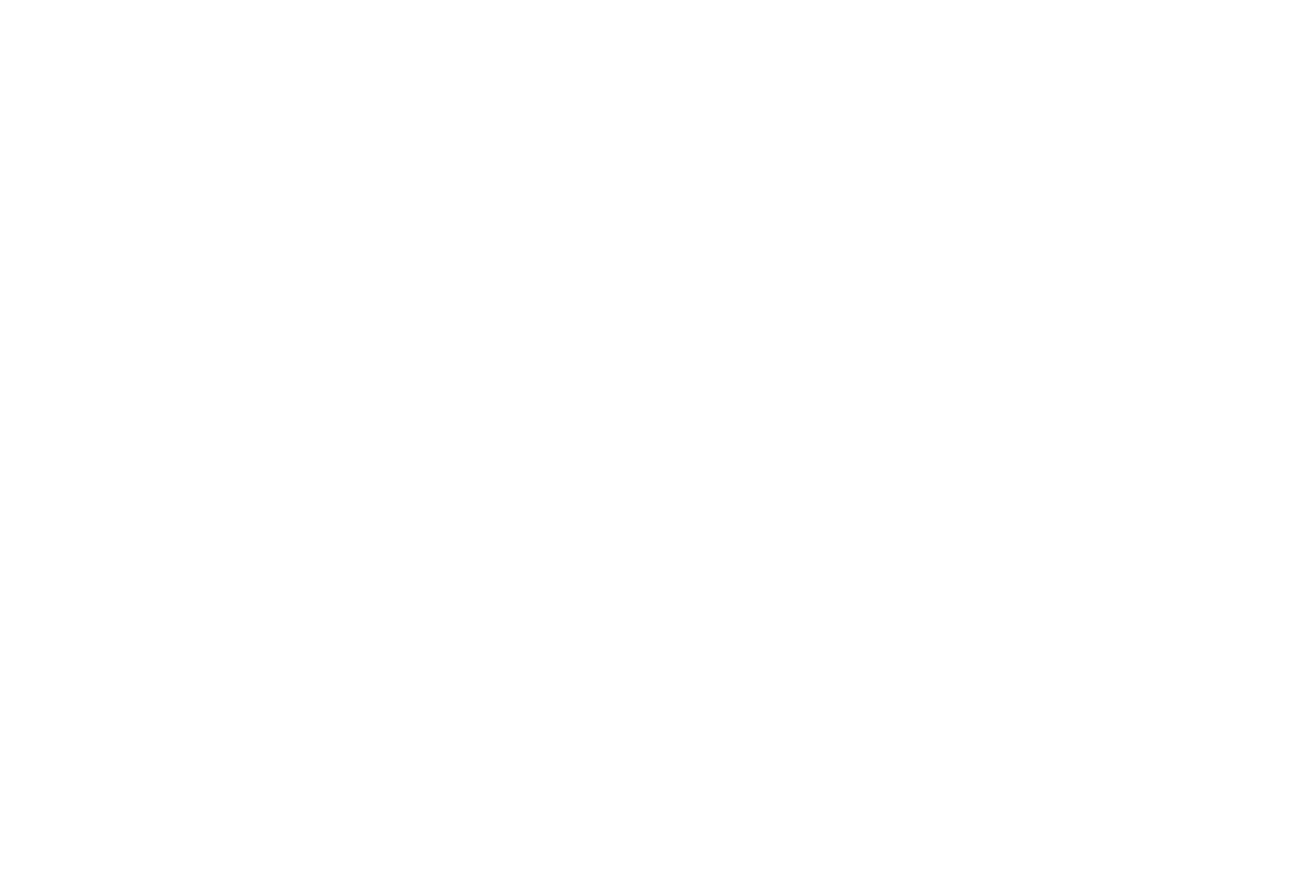
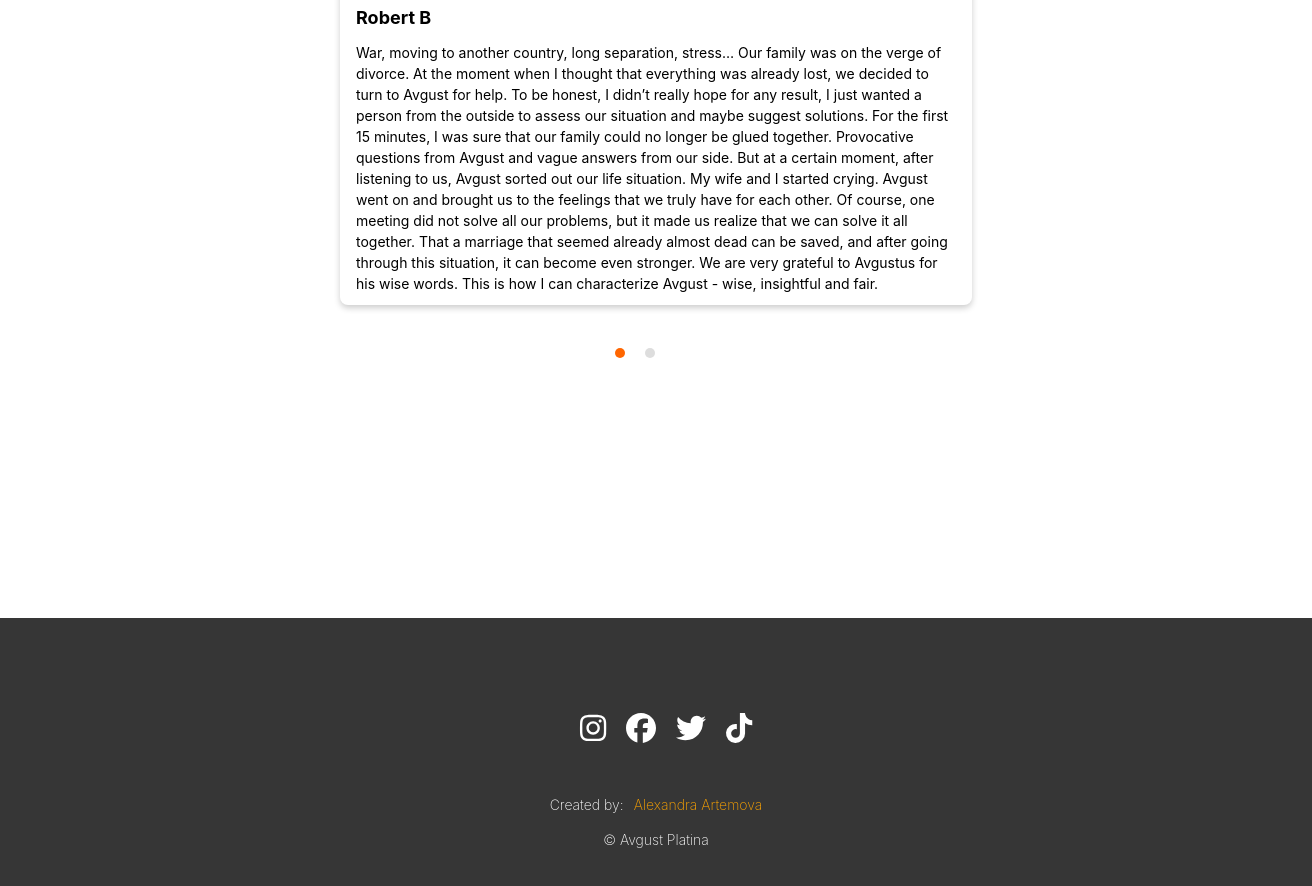
Before and after one commit to alexa-atremova/business_card, a React (Create React App) app: page / in a window 1280 px wide. Shown: the part 3180-4066 px from the top of the page, 1312 px wide, since content can reach past the window. Before the commit the page ends 2598 px from the top, so only its background shows below. Built offline with nearby package versions, Linux system fonts and the light colour scheme.

Commit message:
favicon added

```diff
--- a/package.json
+++ b/package.json
@@ -13,6 +13,8 @@
     "react": "^18.2.0",
     "react-dom": "^18.2.0",
     "react-scripts": "5.0.1",
+    "react-slick": "^0.29.0",
+    "slick-carousel": "^1.8.1",
     "styled-components": "^5.3.10",
     "web-vitals": "^2.1.4"
   },
--- a/public/index.html
+++ b/public/index.html
@@ -30,11 +30,23 @@
       work correctly both with client-side routing and a non-root public URL.
       Learn how to configure a non-root public URL by running `npm run build`.
     -->
-    <title>React App</title>
+    <title>Avgust Platina</title>
+    <link
+      rel="stylesheet"
+      type="text/css"
+      href="https://cdn.jsdelivr.net/npm/slick-carousel@1.8.1/slick/slick.css"
+    />
+    <link
+      rel="stylesheet"
+      type="text/css"
+      href="https://cdn.jsdelivr.net/npm/slick-carousel@1.8.1/slick/slick-theme.css"
+    />
   </head>
   <body>
     <noscript>You need to enable JavaScript to run this app.</noscript>
     <div id="root"></div>
+    <script src="https://code.jquery.com/jquery-3.6.0.min.js"></script>
+    <script src="https://cdn.jsdelivr.net/npm/slick-carousel@1.8.1/slick/slick.min.js"></script>
     <!--
       This HTML file is a template.
       If you open it directly in the browser, you will see an empty page.
--- a/src/App.js
+++ b/src/App.js
@@ -1,7 +1,9 @@
 import FAQ from "./components/FAQ/FAQ";
+import Footer from "./components/Footer/Footer";
 import Header from "./components/Header/Heder";
 import Main from "./components/Main/Main";
 import Services from "./components/Services/Services";
+import Testimonials from "./components/Testimonials/Testimonials";
 
 function App() {
   return (
@@ -10,6 +12,8 @@ function App() {
       <Main />
       <Services />
       <FAQ />
+      <Testimonials />
+      <Footer />
     </>
   );
 }
```
Also changed, not shown: 2 other files (tests, documents, lock files or other folders).
